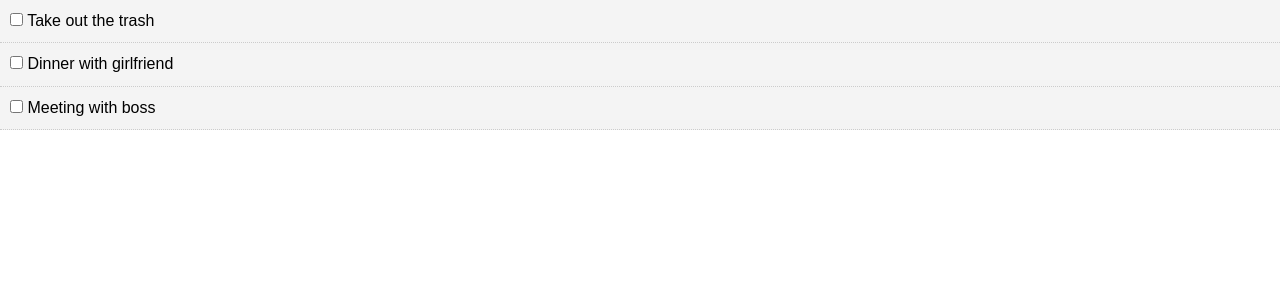
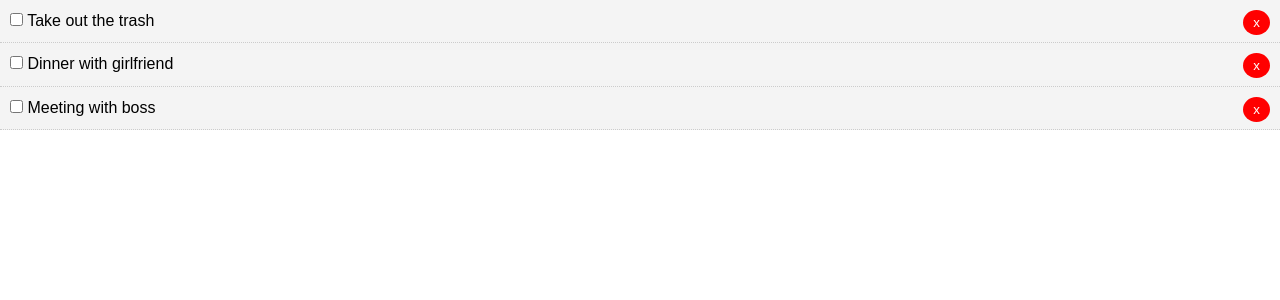
Before and after one commit to thaip-coder/Todo-react, a React (Create React App) app: page / in a window 1280 px wide. Shown: the top 300 px of the page. Built offline with nearby package versions, Linux system fonts and the light colour scheme.

Commit message:
added delete todoitem function

```diff
--- a/src/App.js
+++ b/src/App.js
@@ -38,10 +38,16 @@ markComplete = (id) => {
   }) });
 };
 
+// Remove todo item
+remove = (id) => {
+  // Use filter method to loop through and returns an array given a condition
+  this.setState({ todos: [...this.state.todos.filter(todo => todo.id !== id)] })
+};
+
   render() {
     return (
       <div className="App">
-        <Todos todos={this.state.todos}  markComplete={this.markComplete}/>
+        <Todos todos={this.state.todos}  markComplete={this.markComplete} remove={this.remove}/>
       </div>
     );
   };
--- a/src/components/Todoitem.js
+++ b/src/components/Todoitem.js
@@ -9,6 +9,7 @@ export class TodoItem extends Component {
             backgroundColor: '#f4f4f4',
             padding: '10px',
             borderBottom: '1px #ccc dotted',
+            // Changes style depending on completed status
             textDecoration: this.props.todo.completed ? 'line-through' : 'none'
         }
     };
@@ -20,6 +21,7 @@ export class TodoItem extends Component {
                 <p>
                     <input type='checkbox' onChange={this.props.markComplete.bind(this, id)} /> {' '}
                     { title}
+                    <button onClick={this.props.remove.bind(this, id)} style={btnStyle}>x</button>
                 </p>
             </div>
         )
@@ -31,4 +33,14 @@ TodoItem.propTypes = {
     todo: PropTypes.object.isRequired
 }
 
+const btnStyle = {
+    backgroundColor: '#ff0000',
+    color: '#fff',
+    border: 'none',
+    padding: '5px 10px',
+    borderRadius: '50%',
+    cursor: 'pointer',
+    float: 'right',
+}
+
 export default TodoItem
--- a/src/components/Todos.js
+++ b/src/components/Todos.js
@@ -6,7 +6,7 @@ class Todos extends Component {
 
 render() {
   return this.props.todos.map((todo) => (
-  <Todoitem key={todo.id} todo={todo} markComplete={this.props.markComplete} />
+  <Todoitem key={todo.id} todo={todo} markComplete={this.props.markComplete} remove={this.props.remove} />
   ));
 }
 }
```
